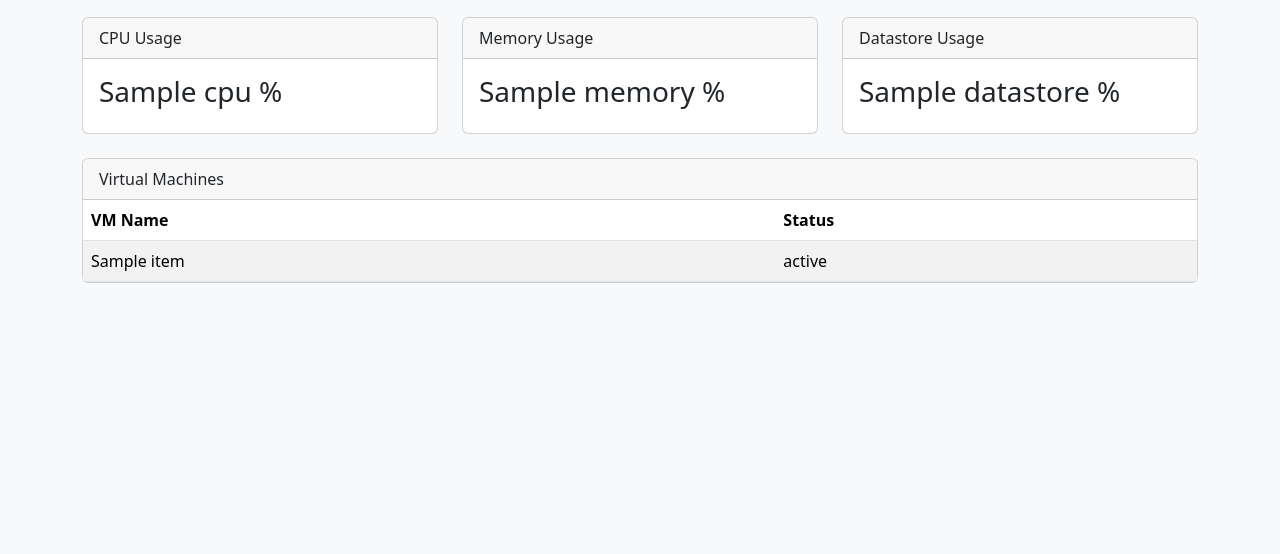
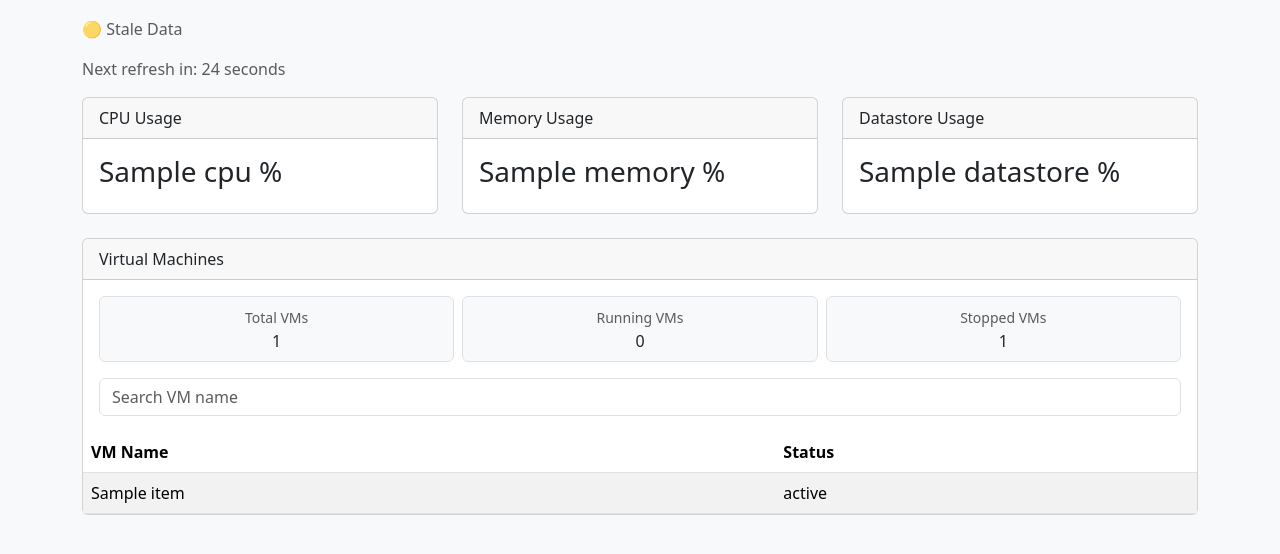
Before and after one commit to leekampgreen-hash/homelab-dashboard, a FastAPI app: template app/templates/index.html in a window 1280 px wide. Shown: the part 93-647 px from the top of the page. Run offline with FastAPI, Linux system fonts and the light colour scheme; the template is opened without the code that fills it: most values are stand-ins (such as "Sample title", 1, 10 or a date in 2020).

Commit message:
Add VM status summary cards

```diff
--- a/app/main.py
+++ b/app/main.py
@@ -1,3 +1,6 @@
+from datetime import datetime
+from zoneinfo import ZoneInfo
+
 from fastapi import FastAPI, Request
 from fastapi.templating import Jinja2Templates
 
@@ -8,10 +11,31 @@ app = FastAPI(title="HomeLab Dashboard")
 templates = Jinja2Templates(directory="templates")
 
 
+def is_data_current(updated):
+
+    timestamp = updated.get("summary")
+
+    if not timestamp:
+        return False
+
+    try:
+        last_updated = datetime.strptime(
+            timestamp,
+            "%Y-%m-%d %H:%M:%S"
+        ).replace(tzinfo=ZoneInfo("Asia/Jakarta"))
+
+        age = datetime.now(ZoneInfo("Asia/Jakarta")) - last_updated
+
+        return age.total_seconds() <= 90
+    except ValueError:
+        return False
+
+
 @app.get("/")
 async def home(request: Request):
 
     data = load_cache()
+    updated = data.get("updated", {})
 
     return templates.TemplateResponse(
         request=request,
@@ -20,7 +44,8 @@ async def home(request: Request):
             "request": request,
             "summary": data.get("summary", {}),
             "vm": data.get("vm", []),
-            "updated": data.get("updated", {}),
+            "updated": updated,
+            "data_current": is_data_current(updated),
             "hardware": data.get("hardware", {})
         }
     )
--- a/app/templates/index.html
+++ b/app/templates/index.html
@@ -18,6 +18,18 @@
     <p class="text-muted">
         Last Update :
         <span id="last-update">{{ updated.summary }}</span>
+    </p>
+
+    <p id="data-status" class="text-muted">
+        {% if data_current %}
+            🟢 Data Current
+        {% else %}
+            🟡 Stale Data
+        {% endif %}
+    </p>
+
+    <p class="text-muted">
+        Next refresh in: <span id="refresh-countdown">30</span> seconds
     </p>
 
     <div class="row mt-3">
@@ -63,6 +75,38 @@
             Virtual Machines
         </div>
 
+        <div class="card-body pb-0">
+            <div class="row g-2 text-center">
+                <div class="col-4">
+                    <div class="border rounded p-2 bg-light">
+                        <small class="text-muted">Total VMs</small>
+                        <div id="vm-total">0</div>
+                    </div>
+                </div>
+                <div class="col-4">
+                    <div class="border rounded p-2 bg-light">
+                        <small class="text-muted">Running VMs</small>
+                        <div id="vm-running">0</div>
+                    </div>
+                </div>
+                <div class="col-4">
+                    <div class="border rounded p-2 bg-light">
+                        <small class="text-muted">Stopped VMs</small>
+                        <div id="vm-stopped">0</div>
+                    </div>
+                </div>
+            </div>
+        </div>
+
+        <div class="card-body">
+            <input
+                id="vm-search"
+                class="form-control"
+                type="search"
+                placeholder="Search VM name"
+            >
+        </div>
+
         <table class="table table-striped table-hover mb-0">
 
             <thead>
@@ -93,6 +137,52 @@
 
 <script>
 
+const refreshInterval = 30;
+let secondsUntilRefresh = refreshInterval;
+
+function updateRefreshCountdown() {
+
+    document.getElementById("refresh-countdown").innerText =
+        secondsUntilRefresh;
+
+}
+
+function filterVmRows() {
+
+    const query = document.getElementById("vm-search").value.toLowerCase();
+    const rows = document.querySelectorAll("#vm-table tr");
+
+    rows.forEach(row => {
+
+        const name = row.cells[0].innerText.toLowerCase();
+
+        row.style.display = name.includes(query) ? "" : "none";
+
+    });
+
+}
+
+function updateVmStatusSummary() {
+
+    const rows = document.querySelectorAll("#vm-table tr");
+    let running = 0;
+
+    rows.forEach(row => {
+
+        const status = row.cells[1].innerText;
+
+        if (status.includes("Running")) {
+            running++;
+        }
+
+    });
+
+    document.getElementById("vm-total").innerText = rows.length;
+    document.getElementById("vm-running").innerText = running;
+    document.getElementById("vm-stopped").innerText = rows.length - running;
+
+}
+
 async function refreshDashboard() {
 
     const response = await fetch("/api/dashboard");
@@ -110,6 +200,15 @@ async function refreshDashboard() {
     document.getElementById("last-update").innerText =
         data.updated.summary;
 
+    const updatedAt = new Date(
+        data.updated.summary.replace(" ", "T") + "+07:00"
+    );
+
+    const isCurrent = Date.now() - updatedAt.getTime() <= 90000;
+
+    document.getElementById("data-status").innerText =
+        isCurrent ? "🟢 Data Current" : "🟡 Stale Data";
+
     let html = "";
 
     data.vm.forEach(vm => {
@@ -125,9 +224,31 @@ async function refreshDashboard() {
 
     document.getElementById("vm-table").innerHTML = html;
 
+    updateVmStatusSummary();
+    filterVmRows();
+
+    secondsUntilRefresh = refreshInterval;
+    updateRefreshCountdown();
+
 }
 
-setInterval(refreshDashboard, 30000);
+document.getElementById("vm-search").addEventListener("input", filterVmRows);
+
+updateVmStatusSummary();
+
+setInterval(() => {
+
+    secondsUntilRefresh--;
+
+    if (secondsUntilRefresh < 0) {
+        secondsUntilRefresh = 0;
+    }
+
+    updateRefreshCountdown();
+
+}, 1000);
+
+setInterval(refreshDashboard, refreshInterval * 1000);
 
 </script>
 
```
